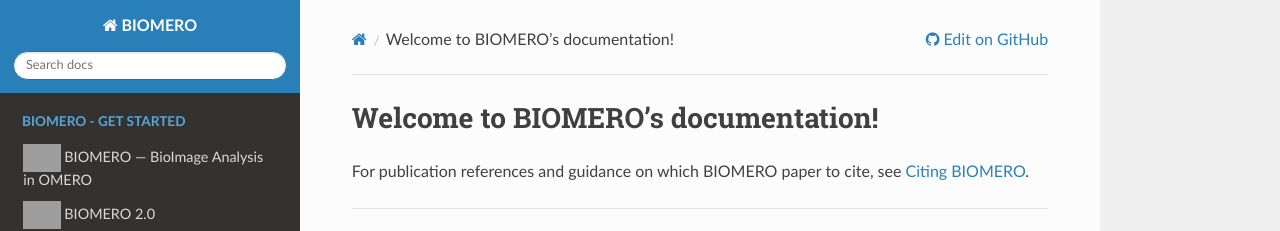
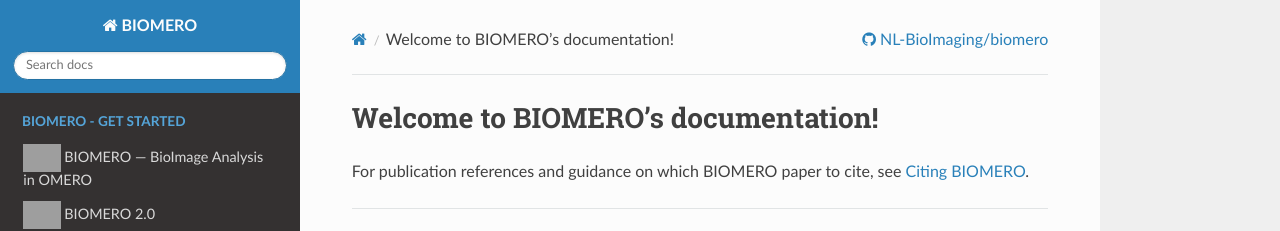
Before and after one commit to NL-BioImaging/biomero, a Sphinx documentation site: the page built from docs/index.rst, in a window 1280 px wide and 900 px high. Shown: the top 231 px of the window. Built offline with Sphinx 7.4.7 and the Read the Docs theme 3.1.0, drawn with Linux system fonts in a browser that asks for light colours; pages that are not in the unit, such as notebooks, are missing from menus; grey boxes are pictures that could not be loaded.

Commit message:
docs: Link documentation to repository

```diff
--- /dev/null
+++ b/docs/_templates/breadcrumbs.html
@@ -0,0 +1,9 @@
+{% extends "!breadcrumbs.html" %}
+
+{% block breadcrumbs_aside %}
+  <li class="wy-breadcrumbs-aside">
+    <a href="{{ repository_url }}" class="fa fa-github" title="Open the repository on GitHub">
+      {{ repository_name }}
+    </a>
+  </li>
+{% endblock %}
--- a/docs/conf.py
+++ b/docs/conf.py
@@ -56,13 +56,10 @@
 html_theme = 'sphinx_rtd_theme'
 html_static_path = ['_static']
 
-# Native sphinx-rtd-theme "Edit on GitHub" link.
+# Repository metadata used by the theme's breadcrumb override.
 html_context = {
-    'display_github': True,
-    'github_user': 'NL-BioImaging',
-    'github_repo': 'biomero',
-    'github_version': 'main',
-    'conf_py_path': '/docs/',
+    'repository_url': 'https://github.com/NL-BioImaging/biomero',
+    'repository_name': 'NL-BioImaging/biomero',
 }
 
 # Search configuration - ensure search index is built
```
